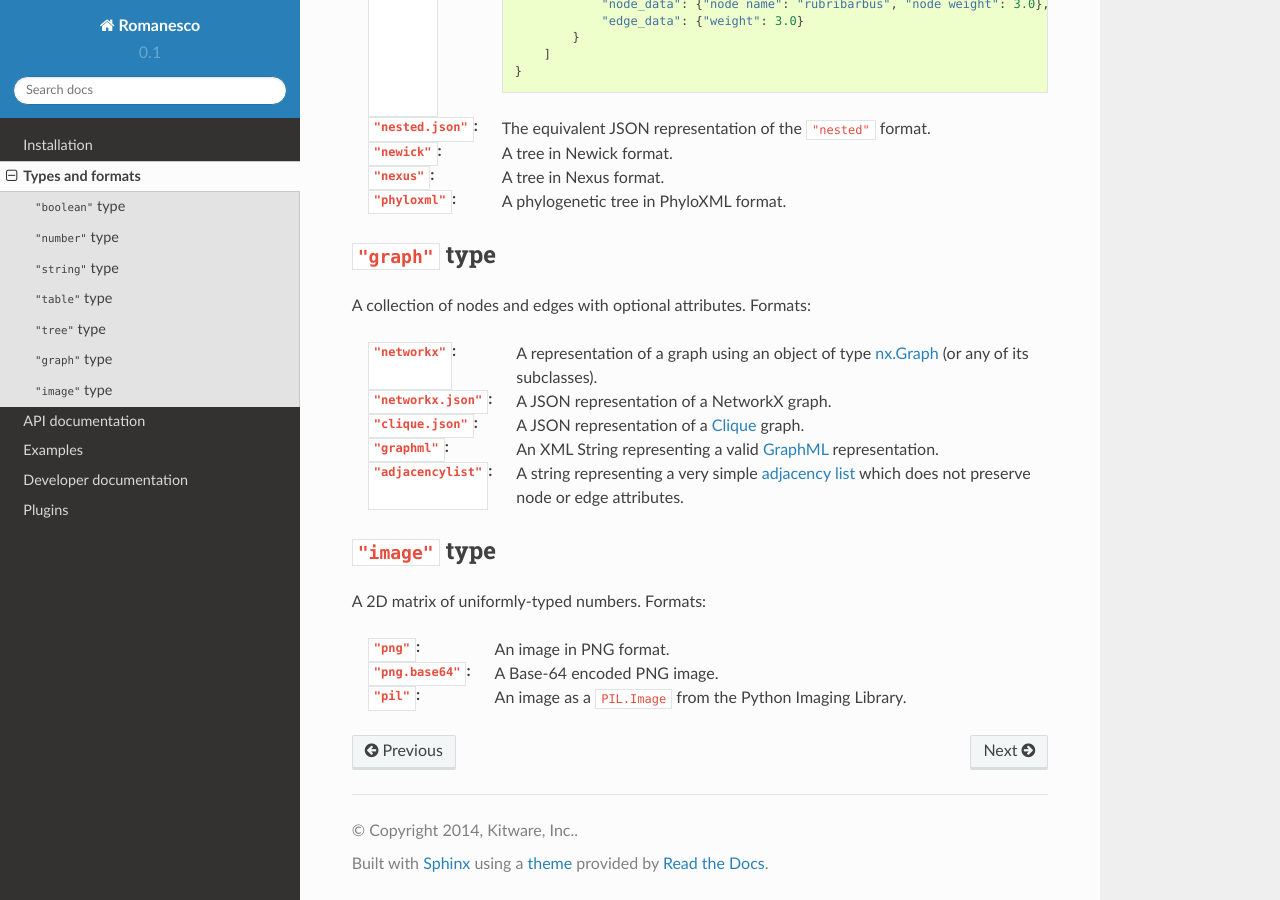
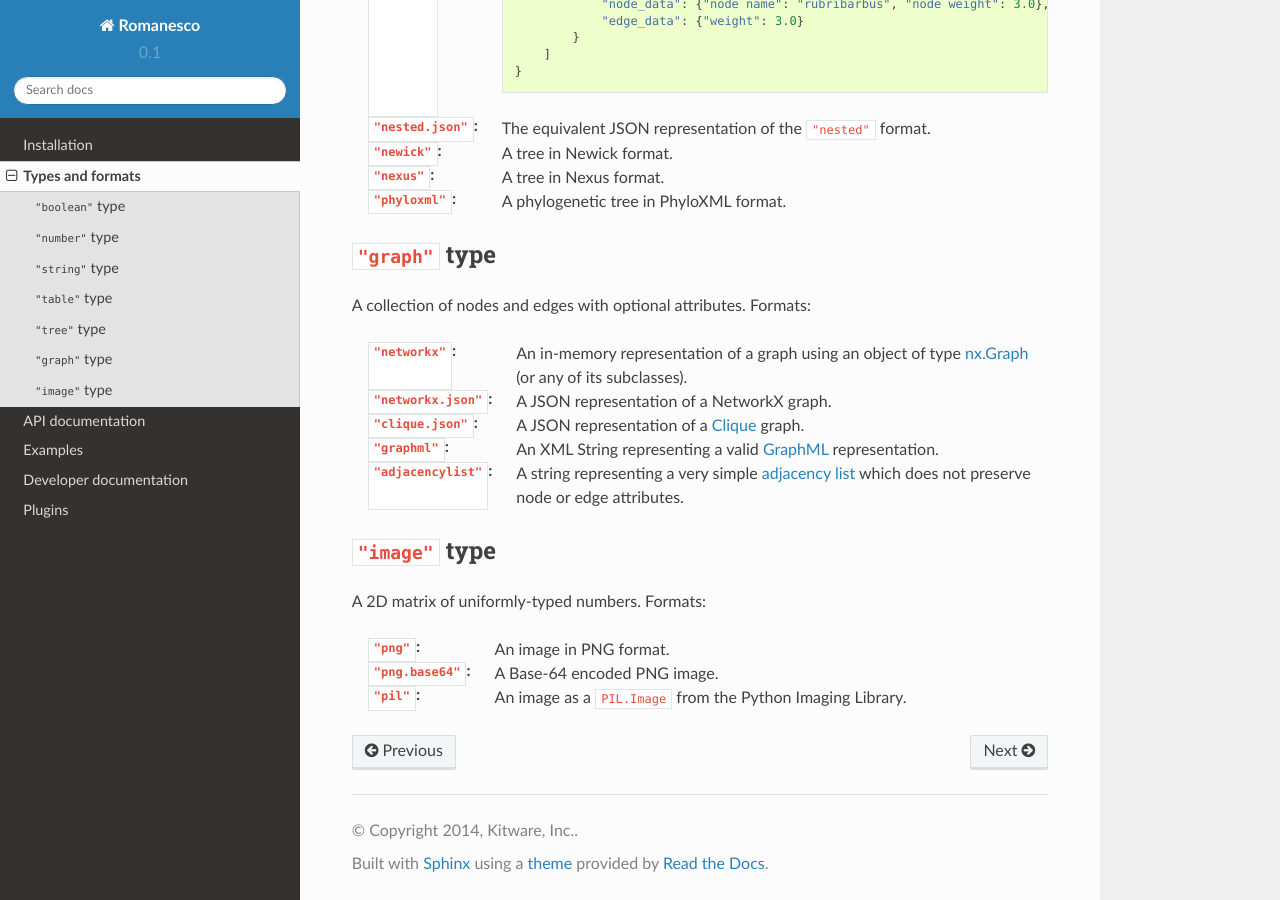
Before and after one commit to girder/girder_worker, a Sphinx documentation site: the page built from docs/types-and-formats.rst, in a window 1280 px wide and 900 px high, scrolled down 2717 px. Built offline with Sphinx 7.4.7 and the Read the Docs theme 2.0.0, drawn with Linux system fonts in a browser that asks for light colours.

Commit message:
Add note to docs about networkx being an in-memory format

```diff
--- a/docs/types-and-formats.rst
+++ b/docs/types-and-formats.rst
@@ -151,7 +151,7 @@ A hierarchy of nodes with node and/or link attributes. Formats:
 -----------------------
 A collection of nodes and edges with optional attributes. Formats:
 
-:``"networkx"``: A representation of a graph using an object of type nx.Graph_ (or any of its subclasses).
+:``"networkx"``: An in-memory representation of a graph using an object of type nx.Graph_ (or any of its subclasses).
 
 :``"networkx.json"``: A JSON representation of a NetworkX graph.
 
```
